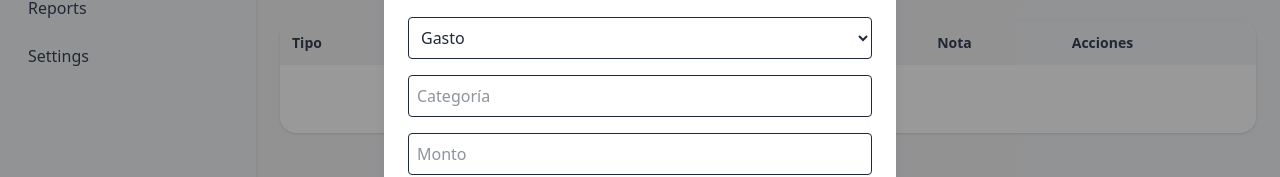
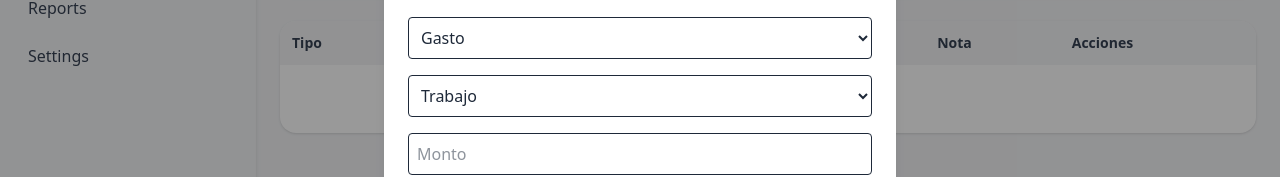
Before and after one commit to juan982610/wallet-tasks, a React (Vite) app: page /transactions in a window 1280 px wide. Both pictures are taken after a click on the button "+ Agregar transacción". Shown: the part 228-405 px from the top of the page. Built offline with nearby package versions, Linux system fonts and the light colour scheme.

Commit message:
transactions: implement options dinamic in the cartegory types and transactions  types whit files .json

```diff
--- /dev/null
+++ b/src/data/categoryType.json
@@ -0,0 +1,5 @@
+[
+  { "value": "trabajo", "label": "Trabajo" },
+  { "value": "marlon", "label": "Marlon" },
+  { "value": "carro", "label": "Carro" }
+]
--- /dev/null
+++ b/src/data/transactionTypes.json
@@ -0,0 +1,4 @@
+[
+  { "value": "gasto", "label": "Gasto" },
+  { "value": "ingreso", "label": "Ingreso" }
+]
--- a/src/pages/Transactions.jsx
+++ b/src/pages/Transactions.jsx
@@ -1,4 +1,6 @@
 import { useEffect, useMemo, useState } from "react";
+import typeOptions from "../data/transactionTypes.json";
+import categoryType from "../data/categoryType.json";
 import { createTransaction, deleteTransaction, getTransactions } from "../services/transactionsService";
 import { formatCOP } from "../utils/formatMoney";
 import { formatDateISOToHuman } from "../utils/formatDate";
@@ -97,22 +99,33 @@ export default function Transactions() {
             <form className="grid gap-4">
               <select
                 name="type"
+                value={form.type}
                 className="p-2 border rounded dark:bg-gray-800 dark:border-gray-700"
+                onChange={handleChange}
               >
-                <option value="gasto">Gasto</option>
-                <option value="ingreso">Ingreso</option>
+                {typeOptions.map(option => (
+                  <option key={option.value} value={option.value}>
+                  {option.label} </option>
+                  ))}
               </select>
 
-              <input
-                type="text"
-                name="category"
-                placeholder="Categoría"
+              <select
+                name="type"
+                value={form.type}
                 className="p-2 border rounded dark:bg-gray-800 dark:border-gray-700"
-              />
+                onChange={handleChange}
+              >
+                {categoryType.map(option => (
+                  <option key={option.value} value={option.value}>
+                  {option.label} </option>
+                  ))}
+              </select>
 
               <input
                 type="number"
                 name="amount"
+                value={form.amount}
+                onChange={handleChange}
                 placeholder="Monto"
                 className="p-2 border rounded dark:bg-gray-800 dark:border-gray-700"
               />
@@ -120,12 +133,16 @@ export default function Transactions() {
               <input
                 type="date"
                 name="date"
+                value={form.date}
+                onChange={handleChange}
                 className="p-2 border rounded dark:bg-gray-800 dark:border-gray-700"
               />
 
               <textarea
                 name="note"
                 rows="2"
+                value={form.note}
+                onChange={handleChange}
                 placeholder="Nota (opcional)"
                 className="p-2 border rounded dark:bg-gray-800 dark:border-gray-700 resize-none"
               />
```
